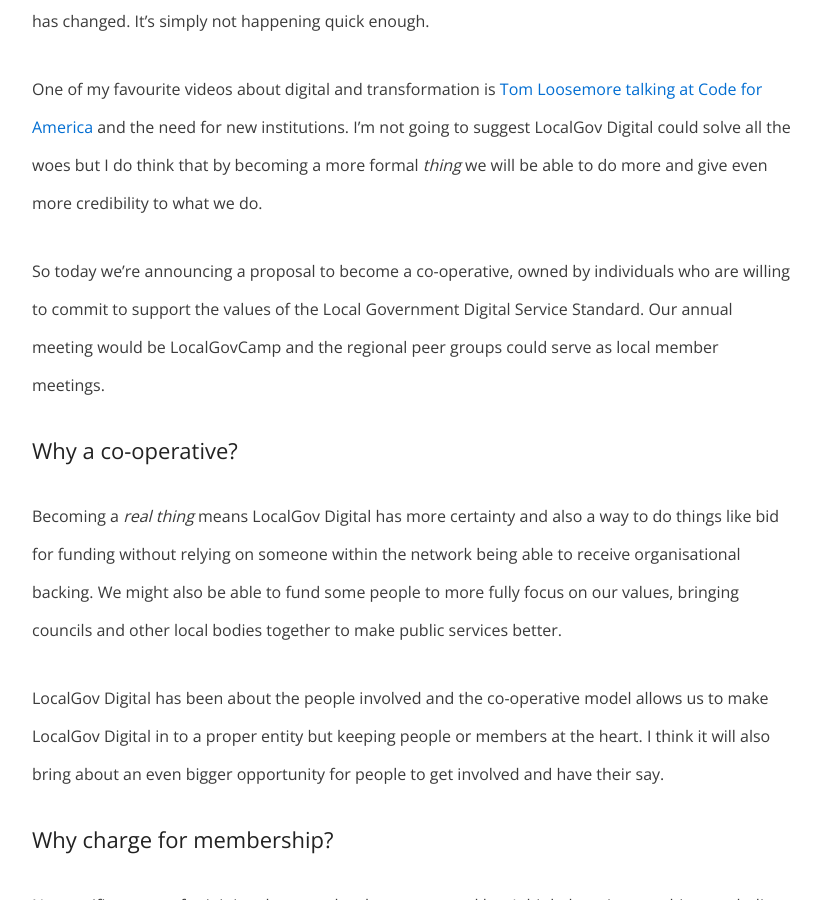
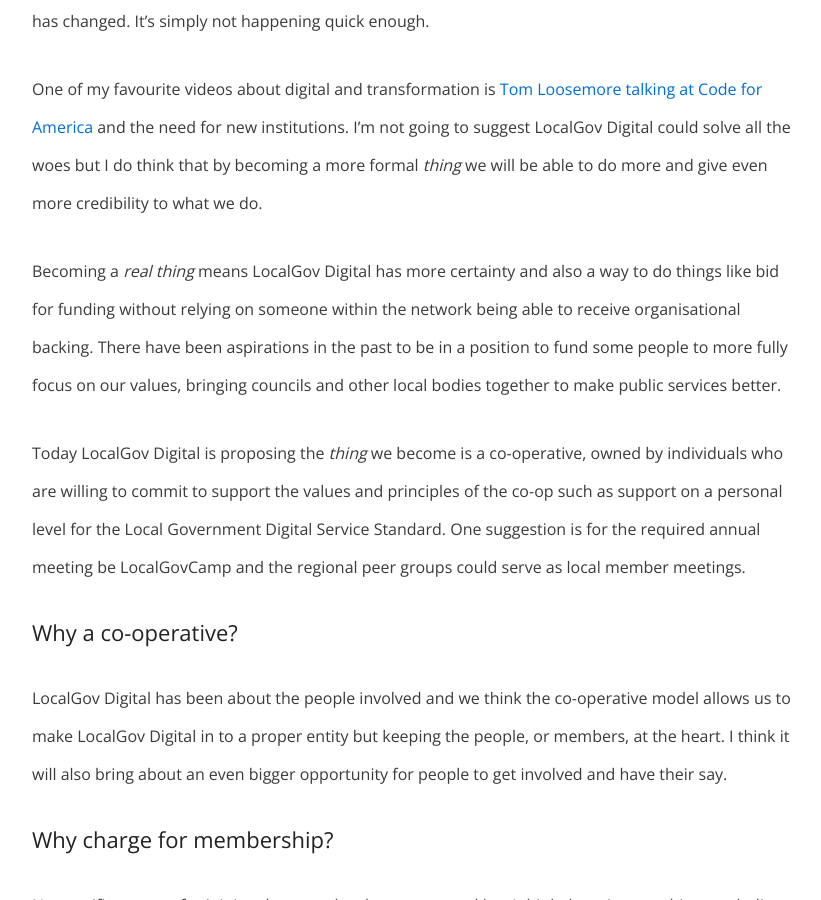
Before and after one commit to BforBen/bforben.github.io, a Jekyll site: the page built from _posts/2016-11-10-a-new-phase-for-localgov-digital.md, in a window 1280 px wide and 900 px high, scrolled down 1974 px. Shown: the whole window, without its empty margins (228-1049 px from the left). Built offline with Jekyll 4.4.1, drawn with Linux system fonts in a browser that asks for light colours; nearby versions of some CDN libraries; comment, search, counter and statistics services are not loaded.

Commit message:
Update 2016-11-10-a-new-phase-for-localgov-digital.md

```diff
--- a/_posts/2016-11-10-a-new-phase-for-localgov-digital.md
+++ b/_posts/2016-11-10-a-new-phase-for-localgov-digital.md
@@ -27,13 +27,13 @@ I think in the past few months LocalGov Digital has really started to understand
 
 One of my favourite videos about digital and transformation is [Tom Loosemore talking at Code for America](https://www.youtube.com/watch?v=VjE_zj-7A7A&t=1806s&list=PLDGsBgVz2W87cAfk2y2SSods5kvlykpLi&index=1) and the need for new institutions. I'm not going to suggest LocalGov Digital could solve all the woes but I do think that by becoming a more formal _thing_ we will be able to do more and give even more credibility to what we do.
 
-So today we're announcing a proposal to become a co-operative, owned by individuals who are willing to commit to support the values of the Local Government Digital Service Standard. Our annual meeting would be LocalGovCamp and the regional peer groups could serve as local member meetings.
+Becoming a _real thing_ means LocalGov Digital has more certainty and also a way to do things like bid for funding without relying on someone within the network being able to receive organisational backing. There have been aspirations in the past to be in a position to fund some people to more fully focus on our values, bringing councils and other local bodies together to make public services better.
+
+Today LocalGov Digital is proposing the _thing_ we become is a co-operative, owned by individuals who are willing to commit to support the values and principles of the co-op such as support on a personal level for the Local Government Digital Service Standard. One suggestion is for the required annual meeting be LocalGovCamp and the regional peer groups could serve as local member meetings.
 
 ### Why a co-operative?
 
-Becoming a _real thing_ means LocalGov Digital has more certainty and also a way to do things like bid for funding without relying on someone within the network being able to receive organisational backing. We might also be able to fund some people to more fully focus on our values, bringing councils and other local bodies together to make public services better.
-
-LocalGov Digital has been about the people involved and the co-operative model allows us to make LocalGov Digital in to a proper entity but keeping people or members at the heart. I think it will also bring about an even bigger opportunity for people to get involved and have their say.
+LocalGov Digital has been about the people involved and we think the co-operative model allows us to make LocalGov Digital in to a proper entity but keeping the people, or members, at the heart. I think it will also bring about an even bigger opportunity for people to get involved and have their say.
 
 ### Why charge for membership?
 
```
